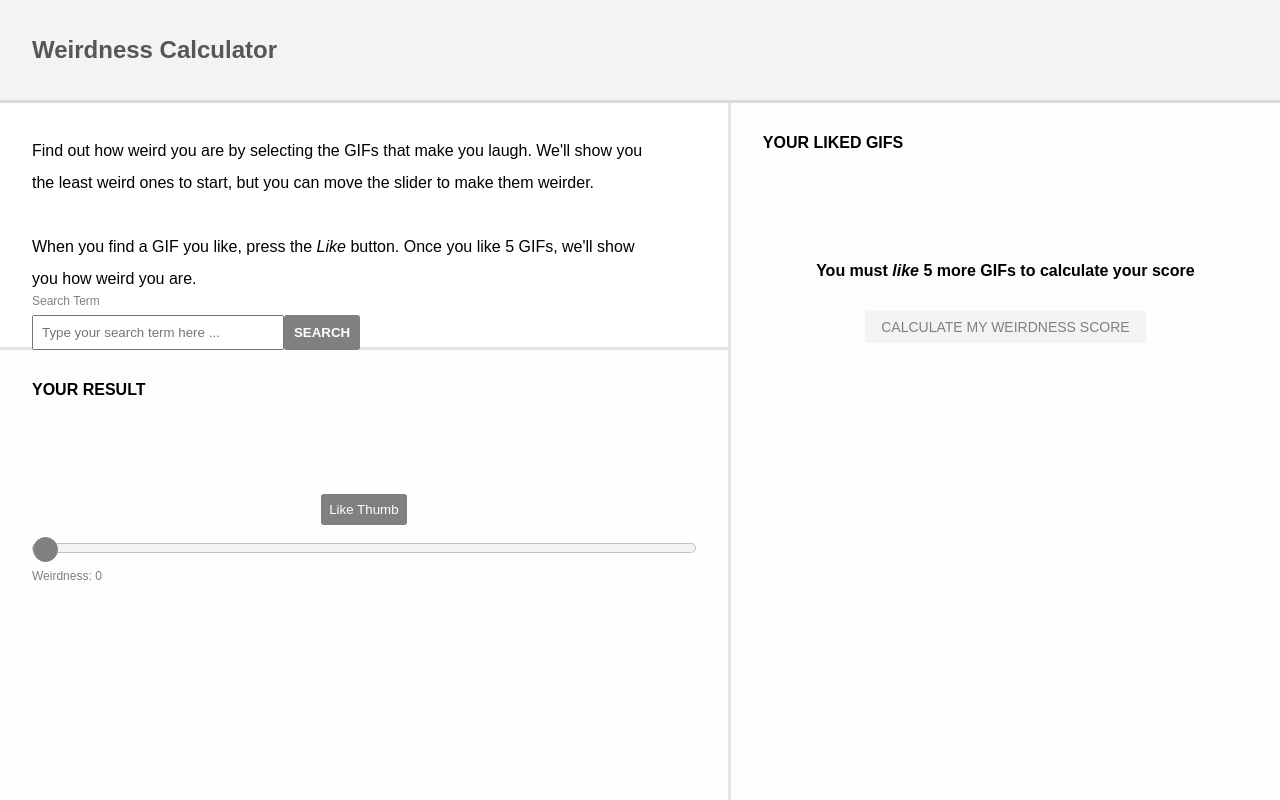
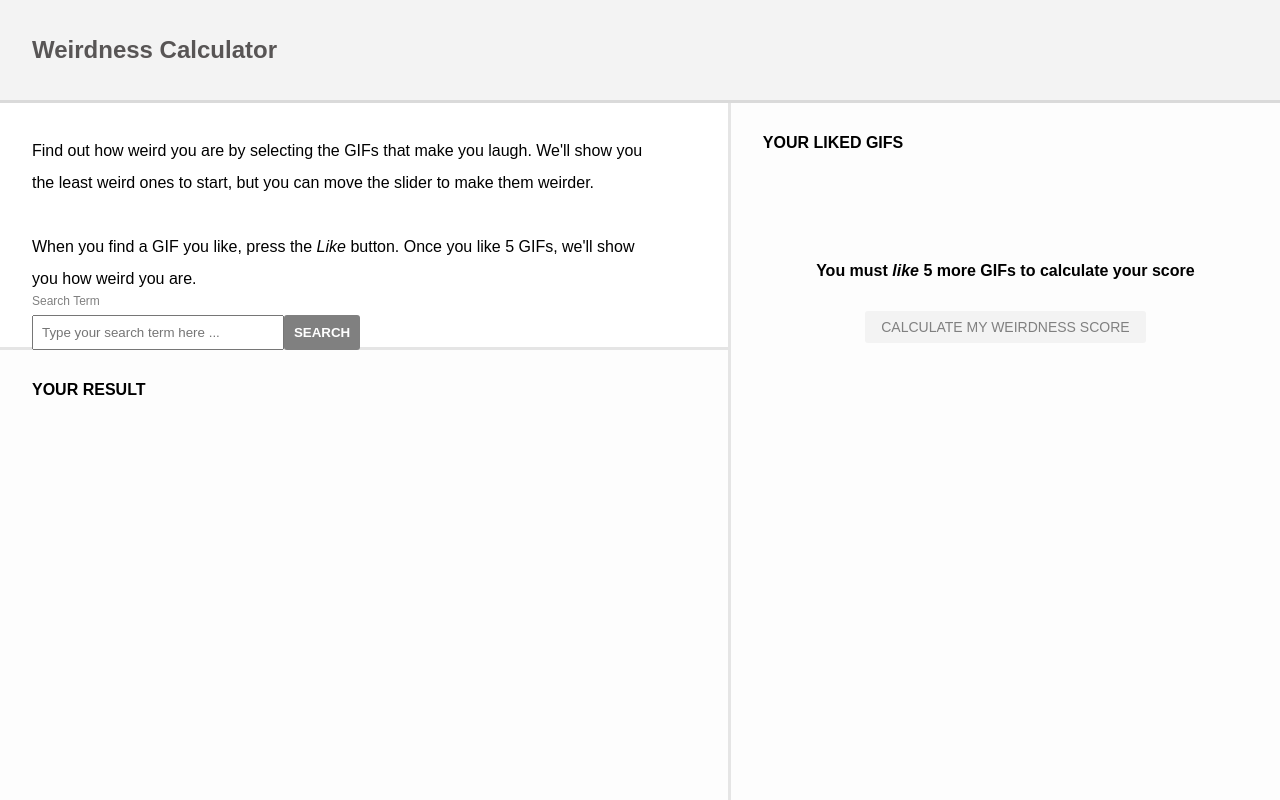
Before and after one commit to jasminetealady/politech-challenge, a React (Create React App) app: page / in a window 1280 px wide. Shown: the top 800 px of the page. Built offline with nearby package versions, Linux system fonts and the light colour scheme.

Commit message:
added liking functionality in results component, error handling if max gifs selected

```diff
--- a/src/components/Results.js
+++ b/src/components/Results.js
@@ -3,13 +3,30 @@ import GIF from './GIF.js';
 
 class Results extends Component {
 	state = {
-		weirdnessLevel: 0,
-		loadingWeirder: false
+		loadingWeirder: false,
+		likedGifs: [],
+		error: false
 	};
 
 	handleChange = e => {
 		this.setState({ weirdnessLevel: e.currentTarget.value });
 		this.props.fetchGif(e.currentTarget.value);
+	};
+
+	handleClick = () => {
+		let gifs = this.state.likedGifs;
+		let likedGif = {
+			name: this.props.gifName,
+			url: this.props.url,
+			weirdnessLevel: this.props.weirdness
+		};
+		if (gifs.length < 5) {
+			gifs.push(likedGif);
+		} else {
+			this.setState({ error: true });
+		}
+		console.log(gifs);
+		this.setState({ likedGifs: gifs });
 	};
 
 	render() {
@@ -22,9 +39,12 @@ class Results extends Component {
 					loading={this.props.loading}
 					loadingWeirder={this.state.loadingWeirder}
 				/>
+				{this.props.url && (
 					<div className="Results-Button-Wrapper">
-					<button>Like Thumb</button>
+						<button onClick={this.handleClick}>Like</button>
 					</div>
+				)}
+				{this.props.url && (
 					<div className="Slider">
 						<input
 							type="range"
@@ -33,8 +53,15 @@ class Results extends Component {
 							defaultValue="0"
 							onChange={this.handleChange}
 						/>
-					<p>Weirdness: {this.state.weirdnessLevel}</p>
+						<p>Weirdness: {this.props.weirdness}</p>
 					</div>
+				)}
+				{this.state.error && (
+					<p class="Max-GIFs-Error">
+						You have selected the maximum number of GIFs. Please <i>unlike</i>{' '}
+						one of your GIFs if you would like to <i>like</i> another!
+					</p>
+				)}
 			</div>
 		);
 	}
```
Lines whose indentation alone changed are shown as unchanged.
